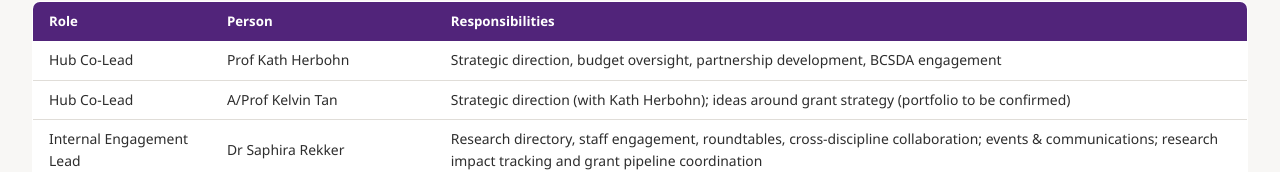
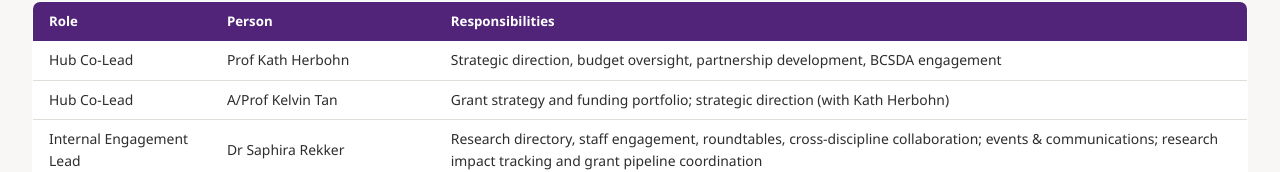
Before and after one commit to SaphiraRekker/SBR-hub, a plain HTML site: page index.html in a window 1280 px wide. Shown: the part 336-508 px from the top of the page. Drawn offline with Linux system fonts and the light colour scheme.

Commit message:
Kelvin Co-Lead role: lead with grant strategy & funding portfolio

```diff
--- a/index.html
+++ b/index.html
@@ -332,7 +332,7 @@ footer a { color:var(--uq-purple); }
     <table class="roles-tbl">
       <tr><th>Role</th><th>Person</th><th>Responsibilities</th></tr>
       <tr><td>Hub Co-Lead</td><td>Prof Kath Herbohn</td><td>Strategic direction, budget oversight, partnership development, BCSDA engagement</td></tr>
-      <tr><td>Hub Co-Lead</td><td>A/Prof Kelvin Tan</td><td>Strategic direction (with Kath Herbohn); ideas around grant strategy (portfolio to be confirmed)</td></tr>
+      <tr><td>Hub Co-Lead</td><td>A/Prof Kelvin Tan</td><td>Grant strategy and funding portfolio; strategic direction (with Kath Herbohn)</td></tr>
       <tr><td>Internal Engagement Lead</td><td>Dr Saphira Rekker</td><td>Research directory, staff engagement, roundtables, cross-discipline collaboration; events &amp; communications; research impact tracking and grant pipeline coordination</td></tr>
       <tr><td>ECA/HDR Engagement</td><td>Katie Meissner &amp; Zan Ye</td><td>Early career academic and HDR workshops, mentoring coordination</td></tr>
       <tr><td>External Engagement</td><td>Natalie Peng &amp; Shahrzad Roohy Gohar</td><td>Industry partnerships, external communications, partner event coordination</td></tr>
```
